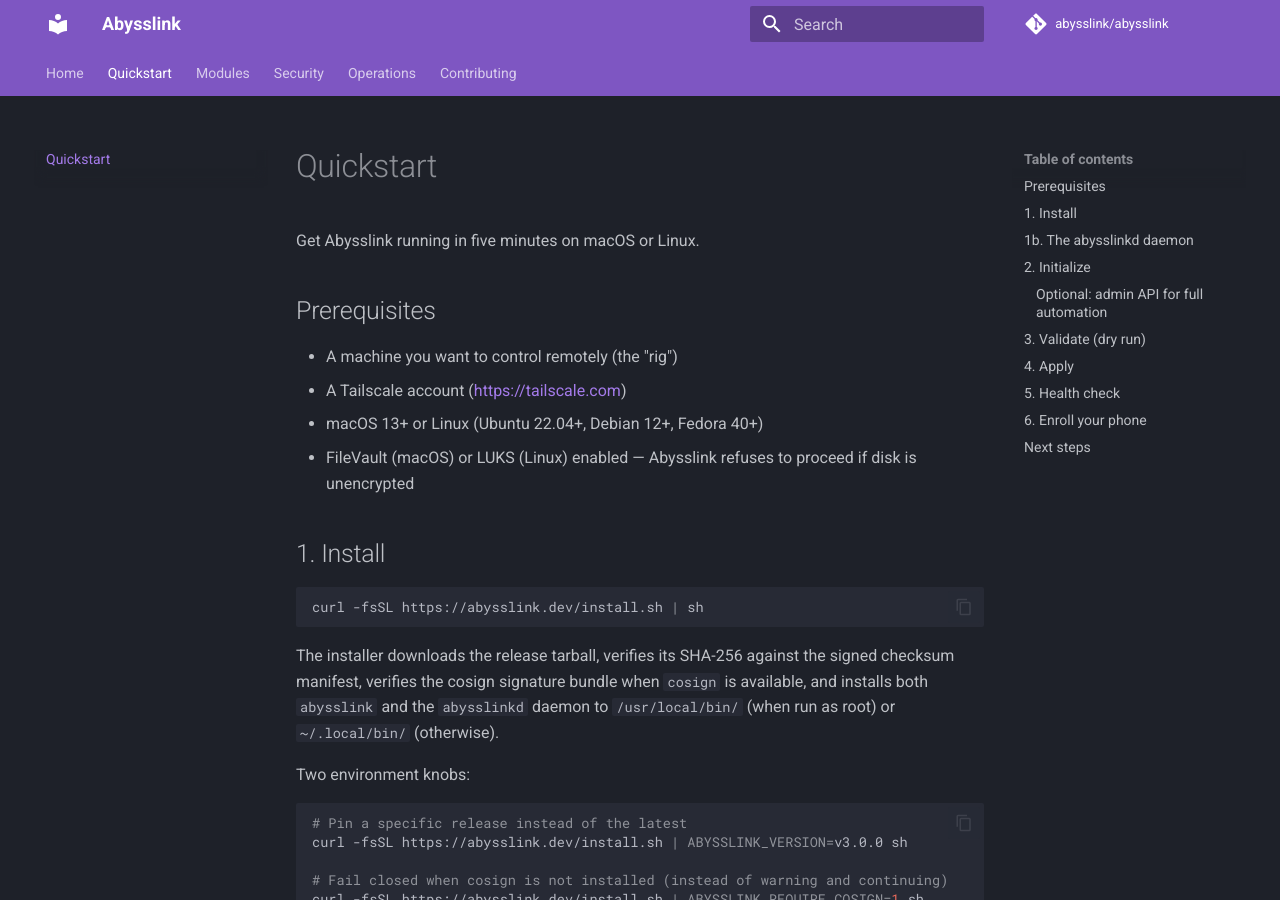
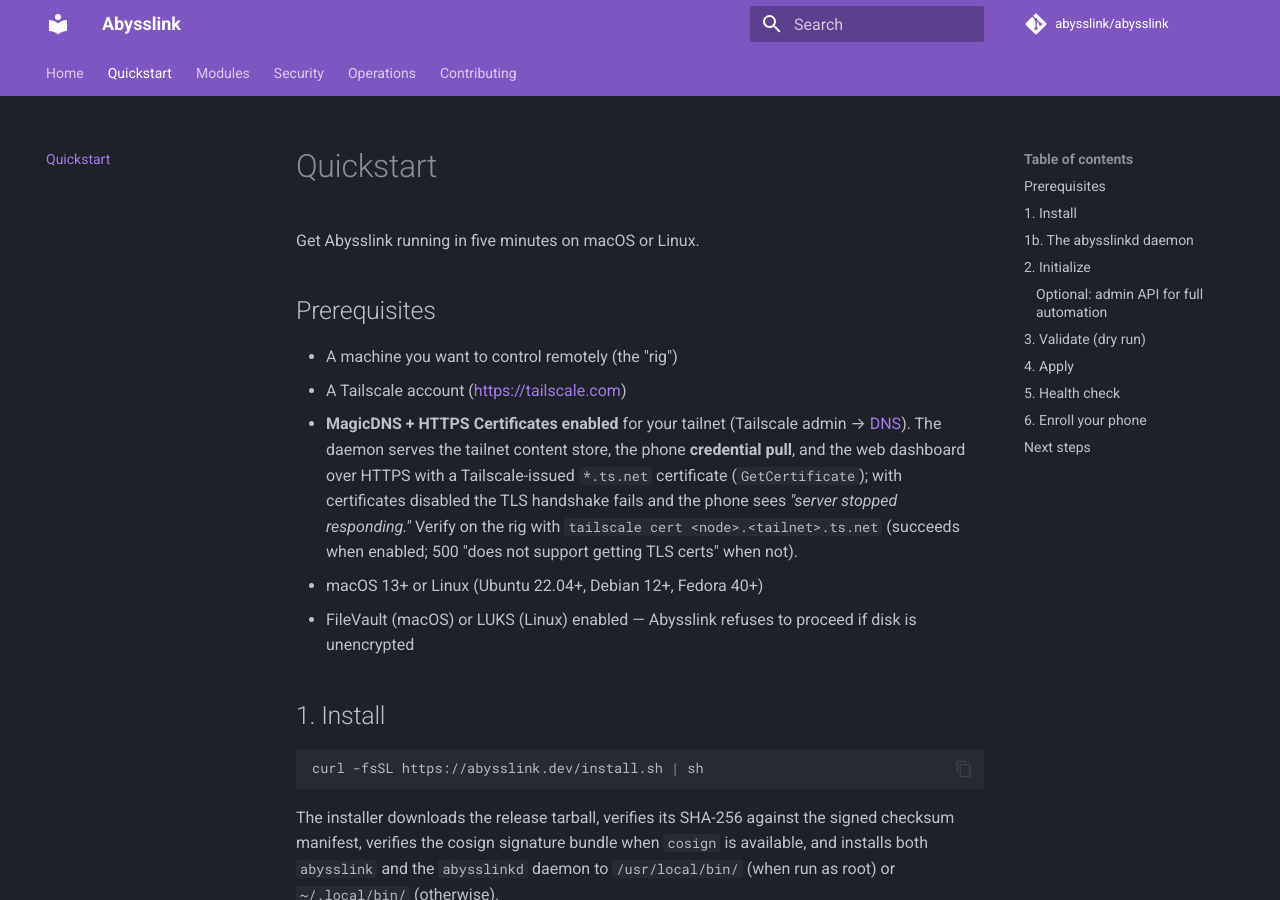
Before and after one commit to abysslink/abysslink, an MkDocs documentation site: the page built from docs/quickstart.md, in a window 1280 px wide and 900 px high. Built offline with MkDocs 1.6.1 and Material for MkDocs 9.7.7, drawn with Linux system fonts in a browser that asks for light colours; comment, search, counter and statistics services are not loaded; some of the changed text lies outside the part shown.

Commit message:
docs(daemon): document the MagicDNS + HTTPS Certificates prerequisite
Nothing told users the tailnet content store, the phone credential pull, and the web dashboard need Tailscale HTTPS certificates enabled — with them off, the daemon runs but the phone fetch fails the TLS handshake ('server stopped responding') with no guidance. Add it as a quickstart Prerequisite (with the admin DNS link + the 'tailscale cert' verification) and a note in the daemon section.

Co-Authored-By: Claude Opus 4.8 (1M context) <noreply@anthropic.com>
Signed-off-by: mohandoz <mohandoz@users.noreply.github.com>

````diff
--- a/docs/quickstart.md
+++ b/docs/quickstart.md
@@ -6,6 +6,7 @@ Get Abysslink running in five minutes on macOS or Linux.
 
 - A machine you want to control remotely (the "rig")
 - A Tailscale account (<https://tailscale.com>)
+- **MagicDNS + HTTPS Certificates enabled** for your tailnet (Tailscale admin → [DNS](https://login.tailscale.com/admin/dns)). The daemon serves the tailnet content store, the phone **credential pull**, and the web dashboard over HTTPS with a Tailscale-issued `*.ts.net` certificate (`GetCertificate`); with certificates disabled the TLS handshake fails and the phone sees *"server stopped responding."* Verify on the rig with `tailscale cert <node>.<tailnet>.ts.net` (succeeds when enabled; 500 "does not support getting TLS certs" when not).
 - macOS 13+ or Linux (Ubuntu 22.04+, Debian 12+, Fedora 40+)
 - FileVault (macOS) or LUKS (Linux) enabled — Abysslink refuses to proceed if disk is unencrypted
 
@@ -63,6 +64,8 @@ abysslink daemon disable --apply  # stop and remove the service
 ```
 
 Without a running daemon, watchers don't fire, `notify` falls back to a direct push, and `enroll phone` degrades to showing the credentials inline instead of the one-scan pull QR (`daemon not reachable — showing credentials inline`).
+
+> The content store + credential pull serve HTTPS with a Tailscale-issued `*.ts.net` cert, so they need **MagicDNS + HTTPS Certificates enabled** on your tailnet (see Prerequisites). With certs off the daemon still runs, but the phone fetch fails the TLS handshake (*"server stopped responding"*).
 
 ## 2. Initialize
 
````
